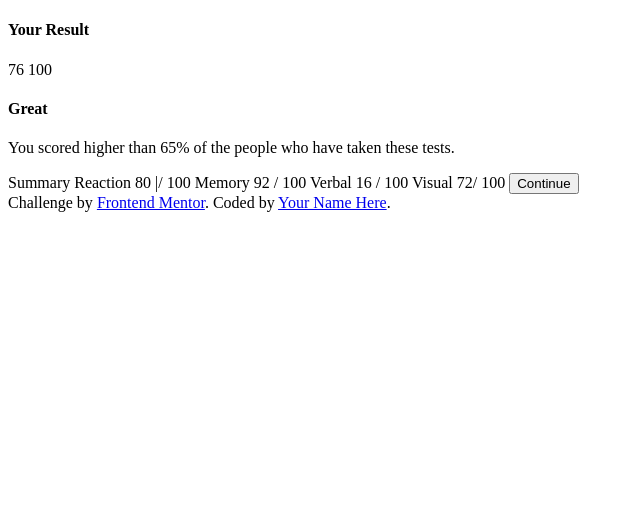
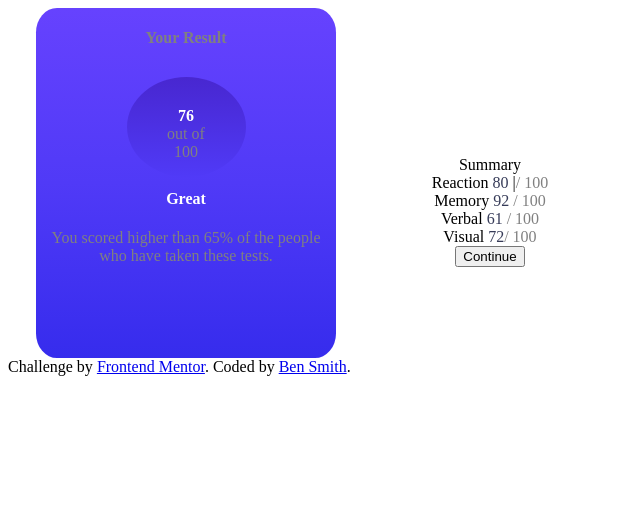
Before and after one commit to bloodfued12/resultsPage-front.io, a plain HTML site: page index.html in a window 1280 px wide. Shown: the whole page, without its empty margins (0-640 px from the left). Drawn offline with Linux system fonts and the light colour scheme.

Commit message:
added css to html

```diff
--- a/index.html
+++ b/index.html
@@ -14,18 +14,22 @@
 
     <title>Frontend Mentor | Results summary component</title>
 
-    <link rel="stylesheet" src="styles.css" />
+    <link rel="stylesheet" href="styles.css" />
   </head>
   <body>
-    <div>
+    <div id="results-widget">
       <card class="result">
         <!-- div left purple background  -->
         <!-- gray text -->
         <h4 id="result-title" class="gray">Your Result</h4>
         <!-- border radius white text for score -->
-        <span id="score" class="white">76</span>
+        <div class="circle-wrapper">
+          <div class="result-wrapper">
+        <span id="score" class="white">76<br></span>
         <!-- gray out text for of -->
-        <span class="out-of gray">100</span>
+        <span class="out-of gray">out of 100</span>
+        </div>
+      </div>
         <!-- White text for Great -->
         <h4 class="white">Great</h4>
         <!-- gray out text for p -->
@@ -37,15 +41,23 @@
       <card class="summary">
         Summary
         <!-- Icon red writing -->
-        Reaction <span class="drkblue">80</span> |<span class="gray"
-          >/ 100</span
-        >
+        <div>
+          Reaction <span class="drkblue">80</span> |<span class="gray"
+            >/ 100</span
+          >
+        </div>
         <!-- icon yellow text -->
-        Memory <span class="drkblue">92</span> <span class="gray">/ 100</span>
+        <div>
+          Memory <span class="drkblue">92</span> <span class="gray">/ 100</span>
+        </div>
         <!-- green text icon  -->
-        Verbal <span class="drkblue">1</span>6 <span class="gray">/ 100</span>
+        <div>
+          Verbal <span class="drkblue">61</span> <span class="gray">/ 100</span>
+        </div>
         <!-- purple text icon -->
-        Visual <span class="drkblue">72</span><span class="gray">/ 100</span>
+        <div>
+          Visual <span class="drkblue">72</span><span class="gray">/ 100</span>
+        </div>
         <!-- white text blue/gray button -->
         <button id="submit">Continue</button>
       </card>
@@ -54,7 +66,7 @@
       Challenge by
       <a href="https://www.frontendmentor.io?ref=challenge" target="_blank"
         >Frontend Mentor</a
-      >. Coded by <a href="#">Your Name Here</a>.
+      >. Coded by <a href="#">Ben Smith</a>.
     </div>
   </body>
 </html>
--- a/styles.css
+++ b/styles.css
@@ -0,0 +1,51 @@
+/* Creates the basic measurments for the widget */
+#results-widget{
+    width: 660px;
+    height: 350px;
+    text-align: center;
+}
+
+.result{
+width: 300px;
+height: 350px;
+background: linear-gradient(#6642FE,#503AF7,#362CED);
+display: inline-block;
+margin: 0;
+padding: 0;
+border-radius: 7%;
+}
+.summary{
+width: 300px;
+height: 350px;
+display: inline-block;
+margin: 0;
+padding: 0;
+}
+.gray{
+    color: gray;
+}
+.white{
+    color: white;
+}
+.drkblue{
+    color:#363B58;
+}
+#score{
+    font-weight: bold;
+}
+.result-wrapper{
+    padding: 25%;
+}
+.out-of{
+    text-wrap: none;
+}
+.circle-wrapper{
+    width: 119px;
+    height: 100px;
+    background: linear-gradient(#4827D0, #503AF7);
+    border-radius: 50%;
+    text-align: center;
+    position: relative;
+    top: 2.5%;
+    margin: auto;
+}
```
